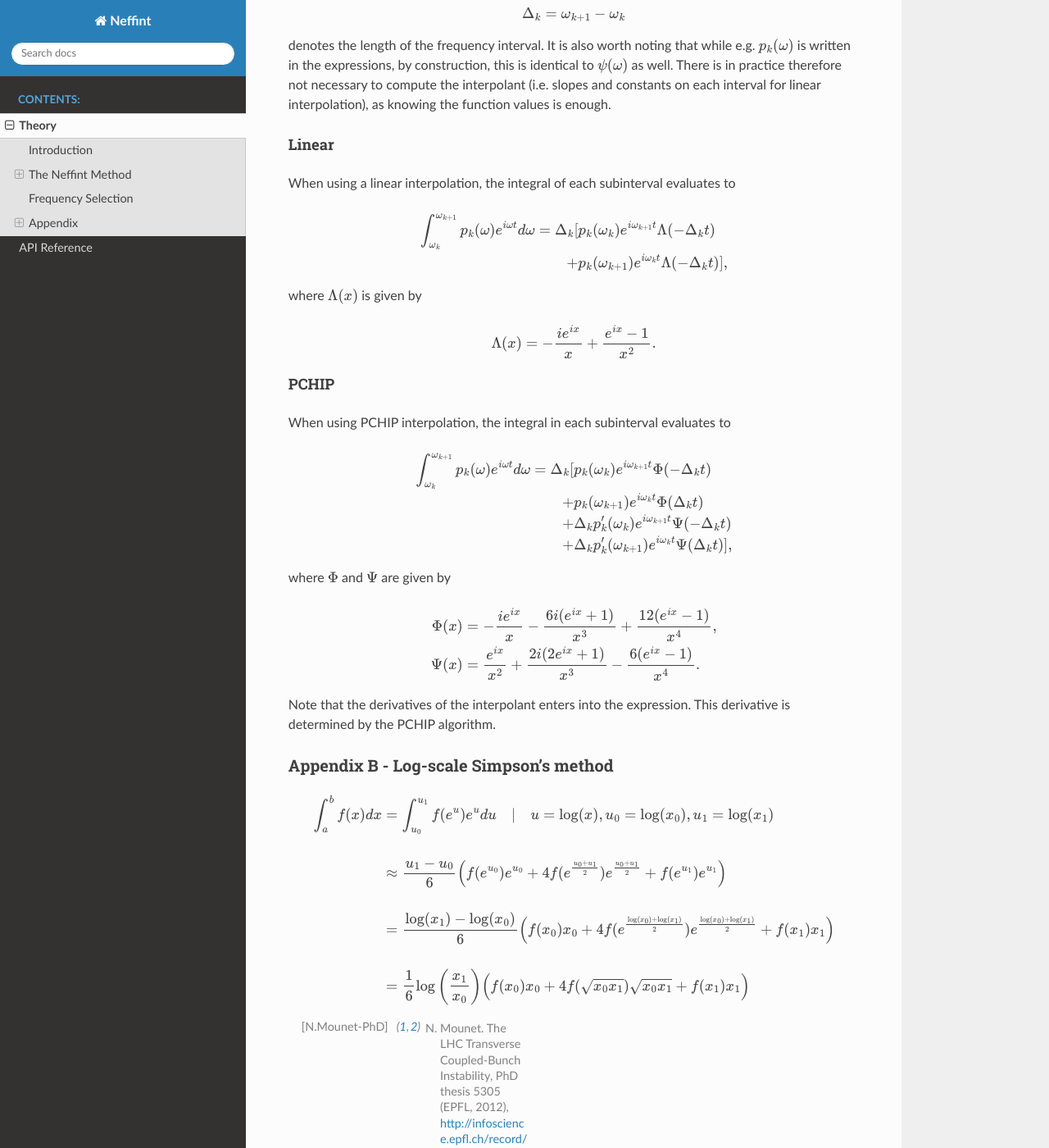
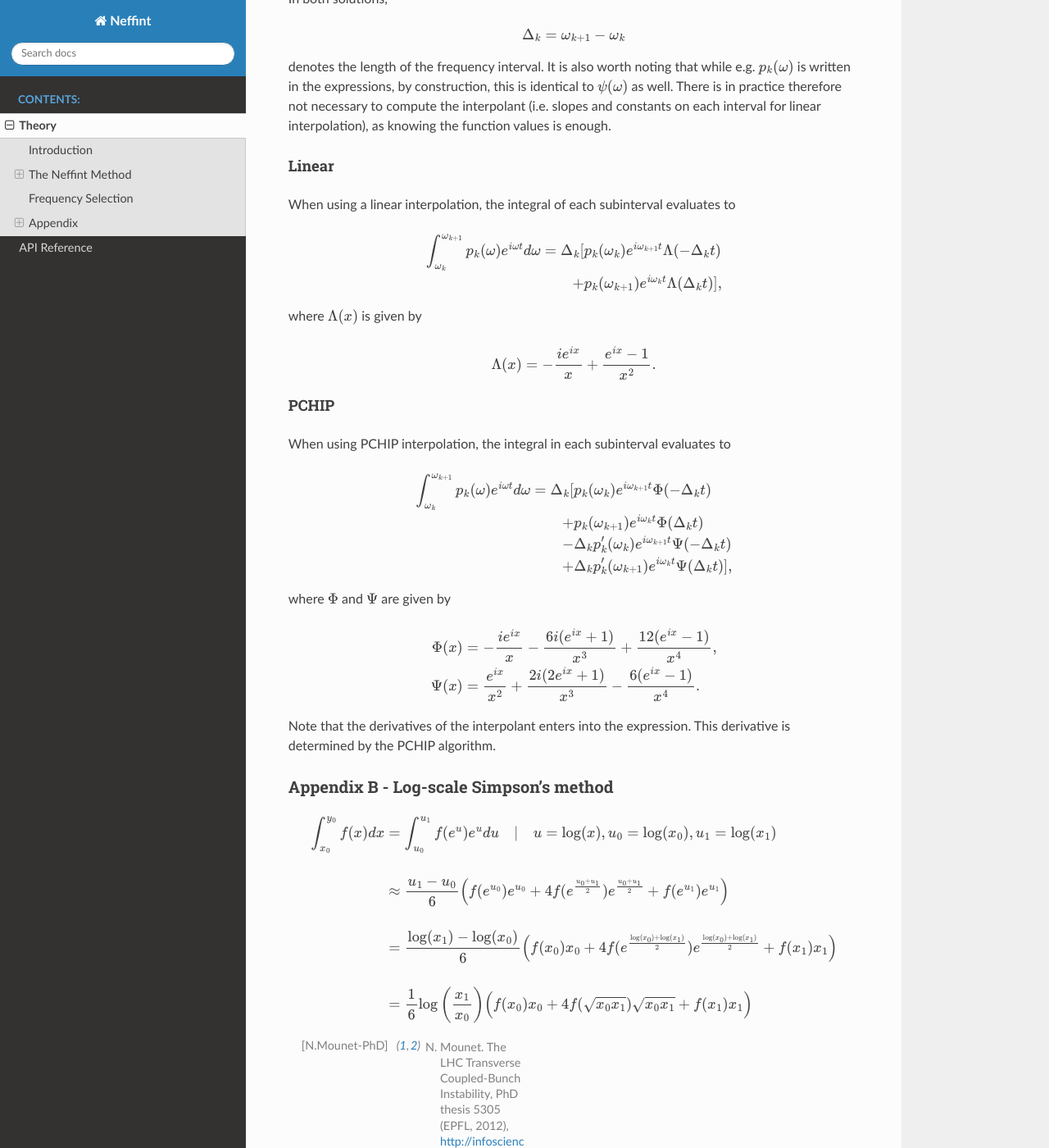
Before and after one commit to neffint/neffint, a Sphinx documentation site: the page built from docs/source/theory.rst, in a window 1280 px wide and 1400 px high, scrolled down 3273 px. Shown: the whole window at 82% size. Built offline with Sphinx 7.4.7 and the Read the Docs theme 2.0.0, drawn with Linux system fonts in a browser that asks for light colours; pages that are not in the unit, such as notebooks, are missing from menus; some of the changed text lies outside the part shown.

Commit message:
Fixes in documentation (theory)

```diff
--- a/docs/source/theory.rst
+++ b/docs/source/theory.rst
@@ -36,7 +36,7 @@ When computing Fourier integrals using the Neffint method, the integration range
     \int_{-\infty}^{\infty} \psi(\omega) e^{i \omega t} d\omega
     \approx
     \int_{-\infty}^{\omega_{min}} \psi(\omega) e^{i \omega t} d\omega
-    + \int_{-\omega_{min}}^{\omega_{max}} \psi(\omega) e^{i \omega t} d\omega
+    + \int_{\omega_{min}}^{\omega_{max}} \psi(\omega) e^{i \omega t} d\omega
     + \int_{\omega_{max}}^{\infty} \psi(\omega) e^{i \omega t} d\omega,
 
 and compute each of the regions separately.
@@ -171,7 +171,7 @@ When using a linear interpolation, the integral of each subinterval evaluates to
         \int_{\omega_k}^{\omega_{k+1}} p_k(\omega) e^{i \omega t} d\omega
         = \Delta_k[
             & p_k(\omega_k) e^{i \omega_{k+1} t} \Lambda(-\Delta_k t) \\
-            + & p_k(\omega_{k+1}) e^{i \omega_k t} \Lambda(-\Delta_k t)
+            + & p_k(\omega_{k+1}) e^{i \omega_k t} \Lambda(\Delta_k t)
         ],
     \end{align}
 
@@ -192,7 +192,7 @@ When using PCHIP interpolation, the integral in each subinterval evaluates to
         = \Delta_k[
             & p_k(\omega_k) e^{i \omega_{k+1} t} \Phi(-\Delta_k t) \\
             + & p_k(\omega_{k+1}) e^{i \omega_k t} \Phi(\Delta_k t) \\
-            + & \Delta_k p_k'(\omega_k) e^{i \omega_{k+1} t} \Psi(-\Delta_k t) \\
+            - & \Delta_k p_k'(\omega_k) e^{i \omega_{k+1} t} \Psi(-\Delta_k t) \\
             + & \Delta_k p_k'(\omega_{k+1}) e^{i \omega_k t} \Psi(\Delta_k t)
         ],
     \end{align}
@@ -220,7 +220,7 @@ Appendix B - Log-scale Simpson's method
 
 .. math::
     \begin{align*}
-        \int_a^b f(x) dx &= \int_{u_0}^{u_1} f(e^u) e^u du \quad |\quad u = \log(x), u_0 = \log(x_0) , u_1 = \log(x_1) \\
+        \int_{x_0}^{y_0} f(x) dx &= \int_{u_0}^{u_1} f(e^u) e^u du \quad |\quad u = \log(x), u_0 = \log(x_0) , u_1 = \log(x_1) \\
         \\
         &\approx \frac{u_1 - u_0}{6} \left(f(e^{u_0})e^{u_0} + 4 f(e^{\frac{u_0 + u_1}{2}})e^{\frac{u_0 + u_1}{2}} + f(e^{u_1})e^{u_1} \right) \\
         \\
```
Also changed, not shown: other parts of docs/source/theory.rst (+4 -4 lines).
